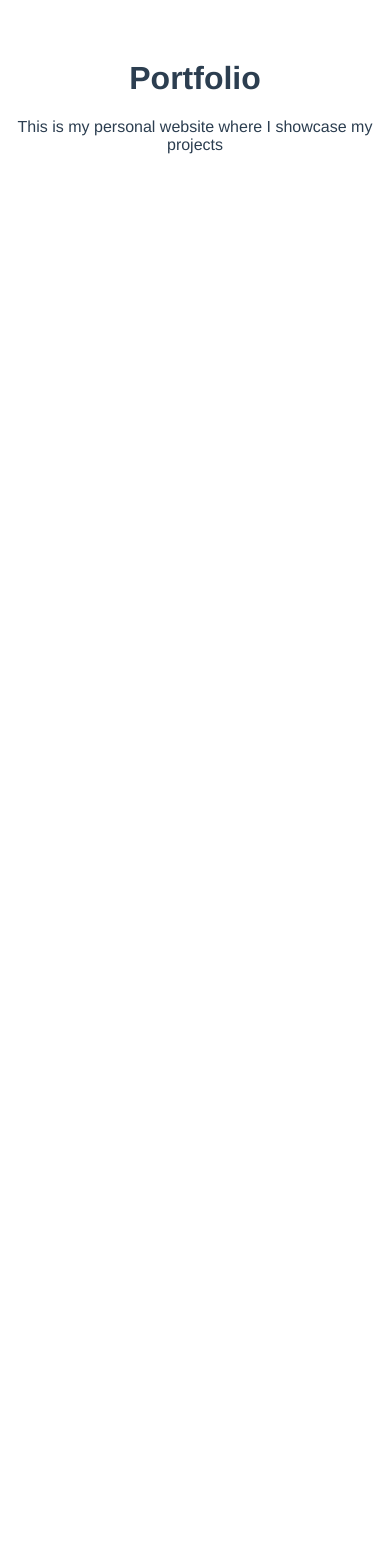
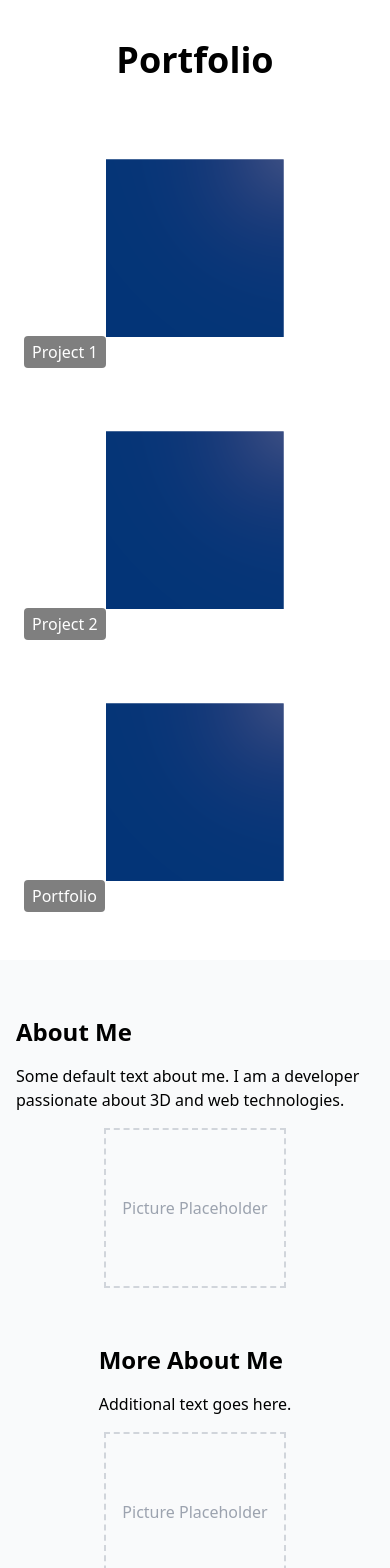
Before and after one commit to ferni2768/portfolio, a Vue app: page / in a window 390 px wide. Shown: the top 1568 px of the page. Before the commit the page ends 844 px from the top, so only its background shows below. Built offline with nearby package versions, Linux system fonts and the light colour scheme.

Commit message:
Initial interface setup

```diff
--- /dev/null
+++ b/postcss.config.js
@@ -0,0 +1,7 @@
+module.exports = {
+    plugins: {
+        'postcss-import': {},
+        'tailwindcss': {},
+        'autoprefixer': {},
+    }
+}
--- a/src/App.vue
+++ b/src/App.vue
@@ -1,25 +1,62 @@
 <template>
-  <div id="app">
-    <h1>Portfolio</h1>
-    <p>
-      This is my personal website where I showcase my projects
-    </p>
+  <div>
+    <!-- Projects Section -->
+    <section ref="projectsSection" class="min-h-screen sticky top-0 transition-all duration-500 bg-white"
+      :style="{ opacity: projectsOpacity }">
+      <div class="container mx-auto px-4 py-10">
+        <h1 class="text-4xl font-bold text-center mb-10">Portfolio</h1>
+        <!-- Projects Grid -->
+        <div class="grid grid-cols-1 md:grid-cols-3 gap-4">
+          <ThreeDCard title="Project 1" />
+          <ThreeDCard title="Project 2" />
+          <ThreeDCard title="Portfolio" />
+        </div>
+      </div>
+    </section>
+    <!-- About Me Section -->
+    <section class="min-h-screen bg-gray-50">
+      <AboutSection />
+    </section>
   </div>
 </template>
 
 <script>
+import { ref, onMounted, onBeforeUnmount } from 'vue'
+import ThreeDCard from './components/ThreeDCard.vue'
+import AboutSection from './components/AboutSection.vue'
+
 export default {
   name: 'App',
+  components: {
+    ThreeDCard,
+    AboutSection,
+  },
+  setup() {
+    const projectsOpacity = ref(1)
+    const projectsSection = ref(null)
+
+    const handleScroll = () => {
+      // Adjust opacity based on scroll position with full fade-out after 1 viewport height
+      const fadeStart = 0
+      const fadeUntil = window.innerHeight
+      const scrolled = window.scrollY
+      let opacity = 1 - (scrolled - fadeStart) / (fadeUntil - fadeStart)
+      if (opacity < 0) opacity = 0
+      projectsOpacity.value = opacity
+    }
+
+    onMounted(() => {
+      window.addEventListener('scroll', handleScroll)
+    })
+
+    onBeforeUnmount(() => {
+      window.removeEventListener('scroll', handleScroll)
+    })
+
+    return {
+      projectsOpacity,
+      projectsSection,
+    }
+  },
 }
 </script>
-
-<style>
-#app {
-  font-family: Avenir, Helvetica, Arial, sans-serif;
-  -webkit-font-smoothing: antialiased;
-  -moz-osx-font-smoothing: grayscale;
-  text-align: center;
-  color: #2c3e50;
-  margin-top: 60px;
-}
-</style>
--- /dev/null
+++ b/src/assets/tailwind.css
@@ -0,0 +1,3 @@
+@import 'tailwindcss/base';
+@import 'tailwindcss/components';
+@import 'tailwindcss/utilities';
--- /dev/null
+++ b/src/components/AboutSection.vue
@@ -0,0 +1,31 @@
+<template>
+  <div class="container mx-auto py-10 space-y-10">
+    <div class="flex flex-col md:flex-row items-center">
+      <div class="md:w-1/2 p-4">
+        <h2 class="text-2xl font-bold mb-4">About Me</h2>
+        <p>Some default text about me. I am a developer passionate about 3D and web technologies.</p>
+      </div>
+      <div class="md:w-1/2 p-4 border-2 border-dashed border-gray-300 h-40 flex items-center justify-center">
+        <!-- Placeholder for picture -->
+        <span class="text-gray-400">Picture Placeholder</span>
+      </div>
+    </div>
+    <div class="flex flex-col md:flex-row items-center">
+      <div
+        class="md:w-1/2 p-4 border-2 border-dashed border-gray-300 h-40 flex items-center justify-center order-2 md:order-1">
+        <!-- Placeholder for picture -->
+        <span class="text-gray-400">Picture Placeholder</span>
+      </div>
+      <div class="md:w-1/2 p-4 order-1 md:order-2">
+        <h2 class="text-2xl font-bold mb-4">More About Me</h2>
+        <p>Additional text goes here.</p>
+      </div>
+    </div>
+  </div>
+</template>
+
+<script>
+export default {
+  name: 'AboutSection',
+}
+</script>
--- /dev/null
+++ b/src/components/ThreeDCard.vue
@@ -0,0 +1,132 @@
+<template>
+  <div class="w-full h-64 relative">
+    <div class="w-full h-full p-4">
+      <canvas ref="canvas" class="w-full h-full"></canvas>
+    </div>
+    <div class="absolute bottom-2 left-2 text-white bg-black bg-opacity-50 px-2 py-1 rounded">
+      {{ title }}
+    </div>
+  </div>
+</template>
+
+<script>
+import { onMounted, ref, onBeforeUnmount } from 'vue'
+import * as THREE from 'three'
+
+export default {
+  name: 'ThreeDCard',
+  props: {
+    title: {
+      type: String,
+      default: ''
+    }
+  },
+  setup() {
+    const canvas = ref(null)
+    let scene, camera, renderer, cube, animationId
+    let mouseOffsetX = 0, mouseOffsetY = 0
+    const offsetFactor = 0.075
+    let resizeObserver = null
+
+    const initThree = () => {
+      scene = new THREE.Scene()
+
+      const width = canvas.value.clientWidth
+      const height = canvas.value.clientHeight
+
+      camera = new THREE.PerspectiveCamera(70, width / height, 0.1, 1000)
+      camera.position.z = 5
+
+      renderer = new THREE.WebGLRenderer({ canvas: canvas.value, alpha: true, antialias: true })
+      renderer.setSize(width, height, false)
+
+      // Create the cube geometry
+      const geometry = new THREE.BoxGeometry(5, 5, 1)
+      const material = new THREE.MeshStandardMaterial({ color: 0x0077ff, roughness: 0.5 })
+      cube = new THREE.Mesh(geometry, material)
+      scene.add(cube)
+
+      // Lighting
+      const light = new THREE.DirectionalLight(0xffffff, 1)
+      light.position.set(5, 5, 5)
+      scene.add(light)
+
+      // Force a render to ensure proper initial state
+      renderer.render(scene, camera)
+    }
+
+    const animate = () => {
+      animationId = requestAnimationFrame(animate)
+
+      // Compute an effective target based on the camera's position plus a slight offset based on the mouse
+      const effectiveTarget = camera.position.clone().add(
+        new THREE.Vector3(mouseOffsetX * offsetFactor, -mouseOffsetY * offsetFactor, 0)
+      )
+
+      const targetMatrix = new THREE.Matrix4().lookAt(effectiveTarget, cube.position, cube.up)
+      const targetQuaternion = new THREE.Quaternion().setFromRotationMatrix(targetMatrix)
+      // Smoothly interpolate from the cube's current rotation to the target rotation
+      cube.quaternion.slerp(targetQuaternion, 0.05)
+
+      renderer.render(scene, camera)
+    }
+
+    const onWindowResize = () => {
+      if (canvas.value && camera && renderer) {
+        const width = canvas.value.clientWidth
+        const height = canvas.value.clientHeight
+        camera.aspect = width / height
+        camera.updateProjectionMatrix()
+        renderer.setSize(width, height, false)
+      }
+    }
+
+    // Global mouse move listener that calculates the offset relative to this card's container
+    const onGlobalMouseMove = (event) => {
+      const rect = canvas.value.parentNode.getBoundingClientRect()
+      const centerX = rect.left + rect.width / 2
+      const centerY = rect.top + rect.height / 2
+      // Calculate normalized offset: range [-1, 1] relative to container center
+      mouseOffsetX = (event.clientX - centerX) / (rect.width / 2)
+      mouseOffsetY = (event.clientY - centerY) / (rect.height / 2)
+    }
+
+    onMounted(() => {
+      setTimeout(() => {
+        initThree()
+        animate()
+
+        // Only set up the ResizeObserver after Three.js is initialized
+        resizeObserver = new ResizeObserver(() => {
+          onWindowResize()
+        })
+
+        if (canvas.value && canvas.value.parentNode) {
+          resizeObserver.observe(canvas.value.parentNode)
+        }
+      }, 50)
+
+      window.addEventListener('resize', onWindowResize)
+      window.addEventListener('mousemove', onGlobalMouseMove)
+    })
+
+    onBeforeUnmount(() => {
+      cancelAnimationFrame(animationId)
+      window.removeEventListener('resize', onWindowResize)
+      window.removeEventListener('mousemove', onGlobalMouseMove)
+
+      if (resizeObserver) {
+        resizeObserver.disconnect()
+      }
+
+      if (renderer) {
+        renderer.dispose()
+      }
+    })
+
+    return {
+      canvas
+    }
+  }
+}
+</script>
--- a/src/main.js
+++ b/src/main.js
@@ -1,4 +1,5 @@
 import { createApp } from 'vue'
 import App from './App.vue'
+import './assets/tailwind.css'
 
 createApp(App).mount('#app')
--- /dev/null
+++ b/tailwind.config.js
@@ -0,0 +1,10 @@
+module.exports = {
+  content: [
+    "./public/index.html",
+    "./src/**/*.{vue,js,ts,jsx,tsx}"
+  ],
+  theme: {
+    extend: {},
+  },
+  plugins: [],
+}
```
Also changed, not shown: package.json (+6 -1 lines), public/index.html (+8 -2 lines), jsconfig.json (line endings or trailing spaces), src/components/Header.vue (deleted), 1 other file (tests, documents, lock files or other folders).
